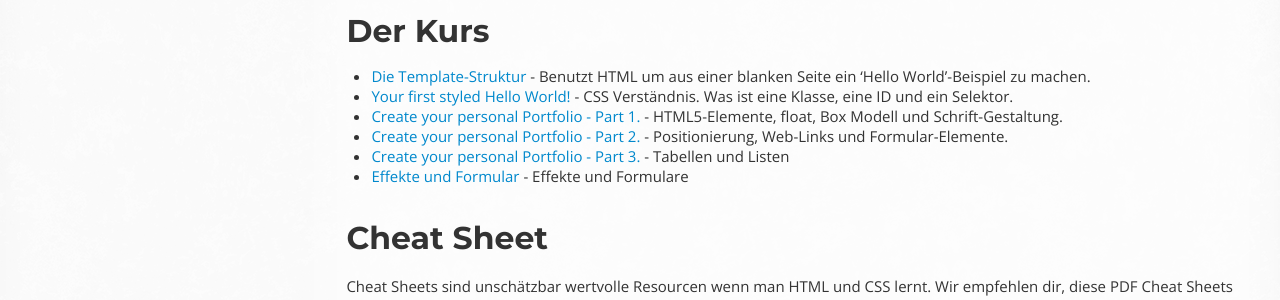
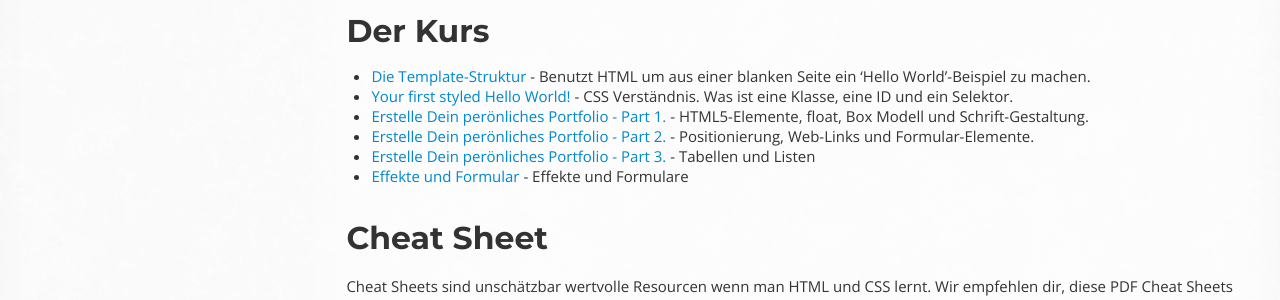
Before and after one commit to OpenTechSchool/html-css-beginners, a Jekyll site: the page built from index.md, in a window 1280 px wide. Shown: the part 964-1264 px from the top of the page. Built offline with Jekyll 4.4.1, drawn with Linux system fonts in a browser that asks for light colours; Markdown is read by kramdown in place of the engine named in the settings.

Commit message:
Translated some strings

```diff
--- a/index.md
+++ b/index.md
@@ -59,11 +59,11 @@ dir diese Resourcen dabei helfen.
   Benutzt HTML um aus einer blanken Seite ein 'Hello World'-Beispiel zu machen.
 * [Your first styled Hello World!](core/style.html) -
   CSS Verständnis. Was ist eine Klasse, eine ID und ein Selektor.
-* [Create your personal Portfolio - Part 1.](core/portfolio.html) -
+* [Erstelle Dein perönliches Portfolio - Part 1.](core/portfolio.html) -
   HTML5-Elemente, float, Box Modell und Schrift-Gestaltung.
-* [Create your personal Portfolio - Part 2.](core/portfolio-2.html) -
+* [Erstelle Dein perönliches Portfolio - Part 2.](core/portfolio-2.html) -
   Positionierung, Web-Links und Formular-Elemente.
-* [Create your personal Portfolio - Part 3.](core/portfolio-3.html) -
+* [Erstelle Dein perönliches Portfolio - Part 3.](core/portfolio-3.html) -
   Tabellen und Listen
 * [Effekte und Formular](core/effects.html) -
   Effekte und Formulare
```
